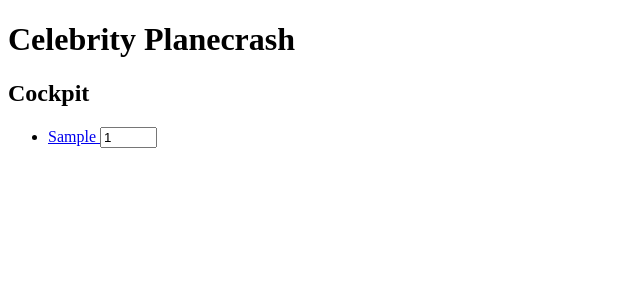
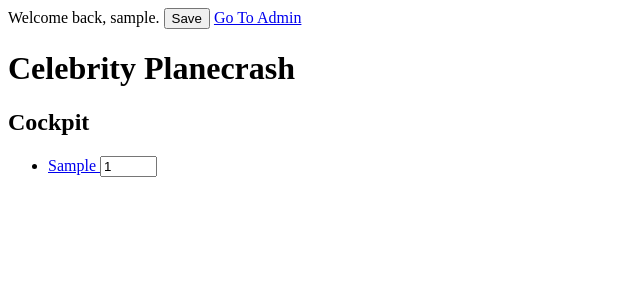
Before and after one commit to mattdeboard/planecrash, a Django app: page / in a window 1280 px wide. Shown: the top 300 px of the page, without its empty margins (0-640 px from the left). Run offline with Django 3.2, Linux system fonts and the light colour scheme; a user stored in the database is signed in; data comes from the database, SQL or seed files in the repository; tables that the repository leaves empty hold one stand-in row (values such as "Sample post"); parts of the project's set-up code (start-up, migrations or seed data) failed here and were passed over.

Commit message:
Add rudimentary header.

```diff
--- a/fuselage/templates/index.html
+++ b/fuselage/templates/index.html
@@ -4,6 +4,15 @@
     <head>
     </head>
     <body>
+        <div class="header">
+            <header>
+                <div>
+                    Welcome back, {{ user.username }}.
+                    <button>Save</button>
+                    <a href="/admin/" target="_blank">Go To Admin</a>
+                </div>
+            </header>
+        </div>
         <h1>Celebrity Planecrash</h1>
         {% for category, article_list in articles.items %}
         <section class="pc-column" id="{{ category }}">
```
